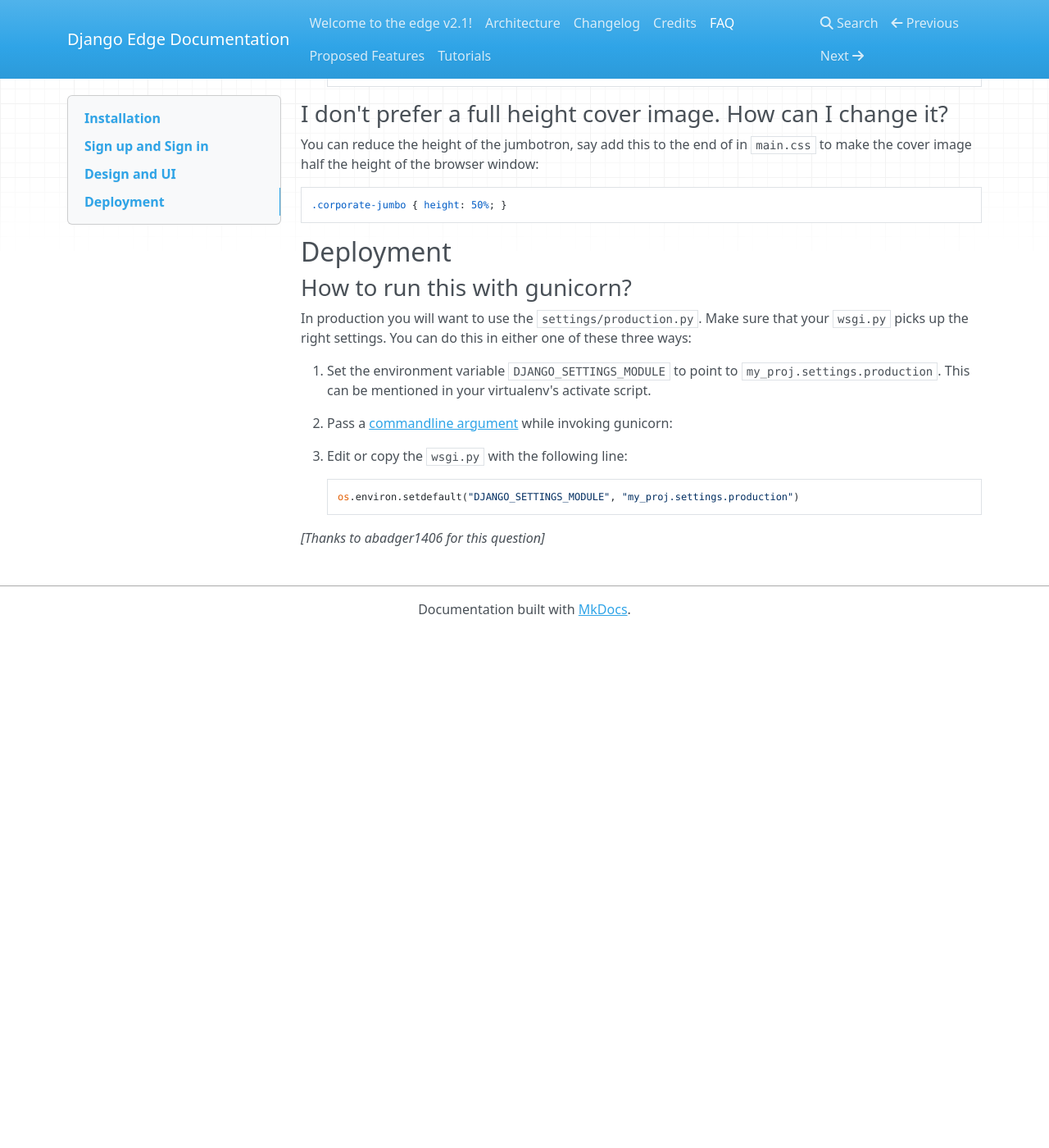
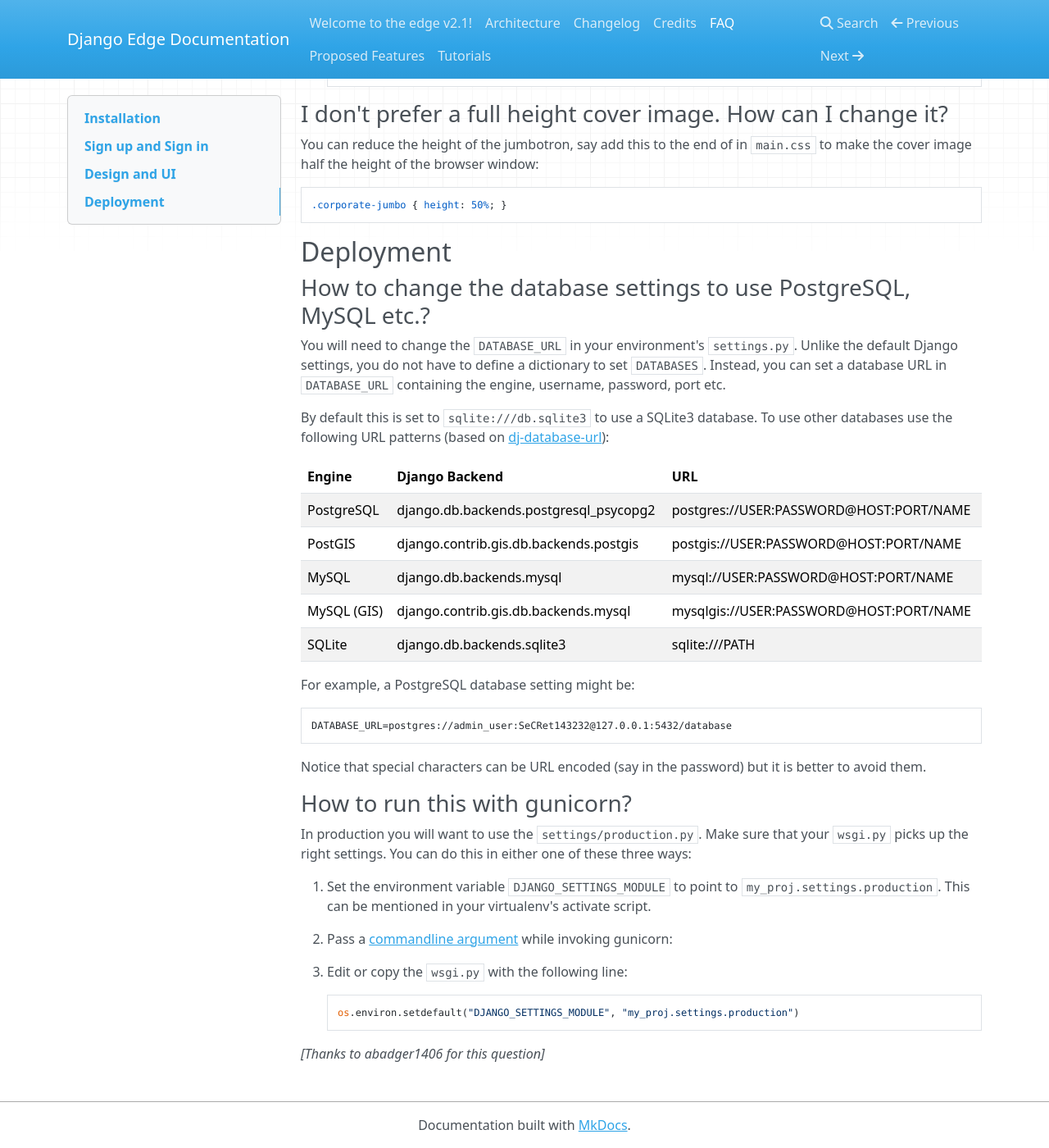
Before and after one commit to arocks/edge-docs, an MkDocs documentation site: the page built from docs/FAQ.md, in a window 1280 px wide and 1400 px high, scrolled down 1498 px. Shown: the whole window at 82% size. Built offline with MkDocs 1.6.1, drawn with Linux system fonts in a browser that asks for light colours; nearby versions of some CDN libraries; before the commit the page ends 2269 px from its top, so only the background shows below that.

Commit message:
Added db ques

```diff
--- a/docs/FAQ.md
+++ b/docs/FAQ.md
@@ -59,6 +59,26 @@
 
 ## Deployment
 
+### How to change the database settings to use PostgreSQL, MySQL etc.?
+
+You will need to change the `DATABASE_URL` in your environment's `settings.py`. Unlike the default Django settings, you do not have to define a dictionary to set `DATABASES`. Instead, you can set a database URL in `DATABASE_URL` containing the engine, username, password, port etc.
+
+By default this is set to `sqlite:///db.sqlite3` to use a SQLite3 database. To use other databases use the following URL patterns (based on [dj-database-url](https://github.com/kennethreitz/dj-database-url)):
+
+Engine |	Django Backend | URL
+-------|-------------------|---------
+PostgreSQL |	django.db.backends.postgresql_psycopg2 |	postgres://USER:PASSWORD@HOST:PORT/NAME
+PostGIS |	django.contrib.gis.db.backends.postgis |	postgis://USER:PASSWORD@HOST:PORT/NAME
+MySQL |	django.db.backends.mysql |	mysql://USER:PASSWORD@HOST:PORT/NAME
+MySQL (GIS) |	django.contrib.gis.db.backends.mysql |	mysqlgis://USER:PASSWORD@HOST:PORT/NAME
+SQLite |	django.db.backends.sqlite3 |	sqlite:///PATH
+
+For example, a PostgreSQL database setting might be:
+
+    DATABASE_URL=postgres://admin_user:SeCRet143232@127.0.0.1:5432/database
+
+Notice that special characters can be URL encoded (say in the password) but it is better to avoid them.
+
 ### How to run this with gunicorn?
 
 In production you will want to use the `settings/production.py`. Make sure that your `wsgi.py` picks up the right settings. You can do this in either one of these three ways:
```
